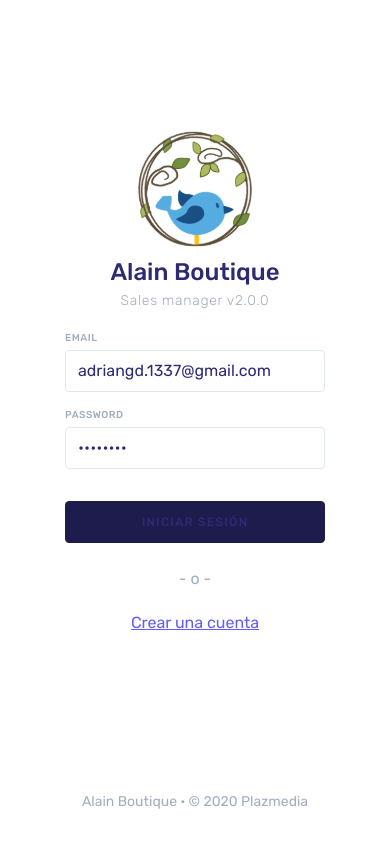
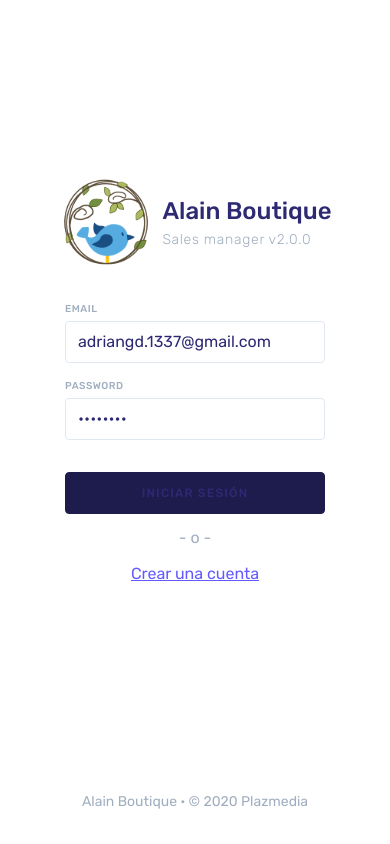
Before and after one commit to plazmediaLab/alain-boutique-client, a Next.js app: page /login in a window 390 px wide. Built offline with nearby package versions, Linux system fonts and the light colour scheme.

Commit message:
[MODIFY] Ajustes al diseño responsivo para versiones pequeñas de la aplicación

```diff
--- /dev/null
+++ b/components/logo-login.js
@@ -0,0 +1,11 @@
+export default function LogoLogin() {
+  return (
+    <section className="grid grid-flow-col justify-center items-center mb-8 gap-2 sm:grid-flow-row">
+      <img src="/isotype.svg" alt="Alain Boutique Isotype" className="mx-auto h-24 sm:h-auto" />
+      <div>
+        <h1 className="font-medium text-2xl">Alain Boutique</h1>
+        <p className="font-light text-sm text-gray-500 tracking-wider">Sales manager v2.0.0</p>
+      </div>
+    </section>
+  );
+}
--- a/components/resources/auth-msn.js
+++ b/components/resources/auth-msn.js
@@ -1,7 +1,7 @@
 export default function AuthMsn() {
   return (
     <>
-      <div className="mb-4 mx-auto rounded-card bg-yellow-500 p-2 text-center text-yellow-800 font-light text-sm tracking-wide">
+      <div className="mx-auto rounded-card bg-yellow-500 p-2 text-center text-yellow-800 font-light text-sm tracking-wide">
         <p>Necesita iniciar sesión para acceder a esa página.</p>
       </div>
 
--- a/components/resources/error-msn.js
+++ b/components/resources/error-msn.js
@@ -1,10 +1,11 @@
 // eslint-disable-next-line
 export default function ErrorMsn({ message }) {
   return (
+    <>
       <div className="grid place-items-center mt-6 mb-2 rounded border-l-4 border-red-300 p-3 text-red-500">
         <p className="leading-tight text-xs tracking-wide">
           <svg
-          className="w-4 h-4 inline-block mr-1"
+            className="inline-block mr-1"
             fill="none"
             stroke="currentColor"
             viewBox="0 0 24 24"
@@ -19,8 +20,12 @@ export default function ErrorMsn({ message }) {
           {message}
         </p>
       </div>
-    //<style {/*global*/} jsx>{`
-    //// Set styles here
-    //`}</style>
+      <style jsx>{`
+        svg {
+          min-width: 1rem !important;
+          min-height: 1rem !important;
+        }
+      `}</style>
+    </>
   );
 }
--- a/pages/login.js
+++ b/pages/login.js
@@ -2,27 +2,28 @@ import LoginForm from 'components/login-form';
 import Layount from 'components/layout';
 import Link from 'next/link';
 import AuthMsn from 'components/resources/auth-msn';
+import LogoLogin from 'components/logo-login';
 
 function Login({ authAccess }) {
   return (
     <>
       <Layount>
-        <div className="w-full grid place-items-center">
-          {authAccess === 'unauthorized' ? <AuthMsn /> : null}
+        <div className="w-full grid place-items-center relative">
+          {authAccess === 'unauthorized' ? (
+            <aside className="w-full absolute top-0 py-4">
+              <AuthMsn />
+            </aside>
+          ) : null}
 
           <section className="w-full">
-            <img src="/isotype.svg" alt="Alain Boutique Isotype" className="mx-auto" />
-            <h1 className="text-center font-medium text-2xl">Alain Boutique</h1>
-            <p className="text-center font-light text-sm text-gray-500 tracking-wider mb-5">
-              Sales manager v2.0.0
-            </p>
+            <LogoLogin />
 
             <LoginForm />
 
-            <p className="text-center text-gray-500 mt-6">- o -</p>
+            <p className="text-center text-gray-500 mt-3">- o -</p>
 
             <Link href="/signup">
-              <a className="text-center text-alain-blue-500 block mt-5 underline">
+              <a className="text-center text-alain-blue-500 block mt-3 underline">
                 Crear una cuenta
               </a>
             </Link>
--- a/pages/signup.js
+++ b/pages/signup.js
@@ -8,9 +8,9 @@ export default function SignUp() {
   return (
     <>
       <Layount>
-        <div className="w-full grid place-items-center">
+        <div className="w-full grid place-items-center overflow-y-auto">
           <section className="w-full">
-            <h1 className="text-center font-medium text-2xl mb-4">Crear una cuenta</h1>
+            <h1 className="text-center font-medium text-2xl mb-4 mt-4">Crear una cuenta</h1>
 
             <SignUpForm />
 
```
Lines whose indentation alone changed are shown as unchanged.
